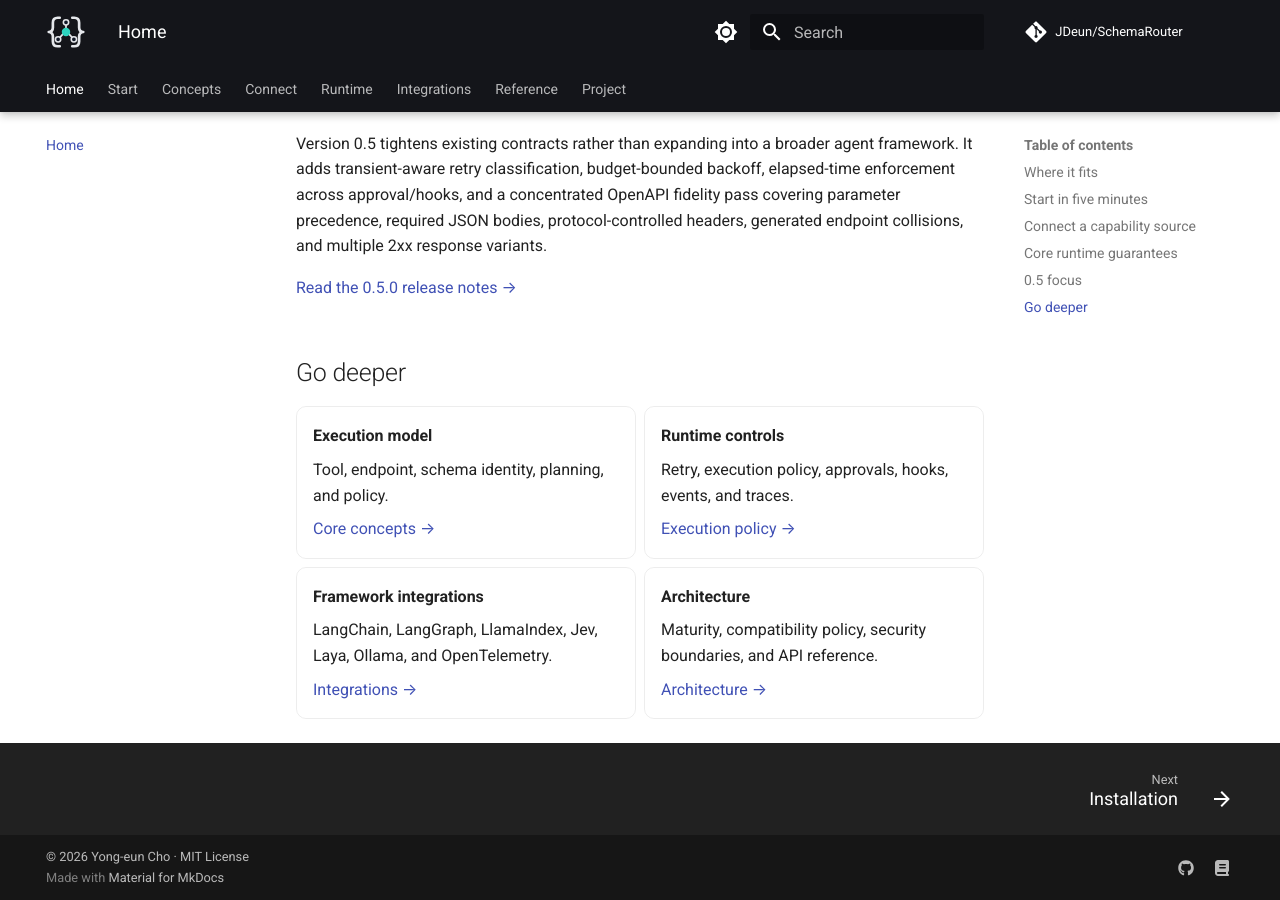
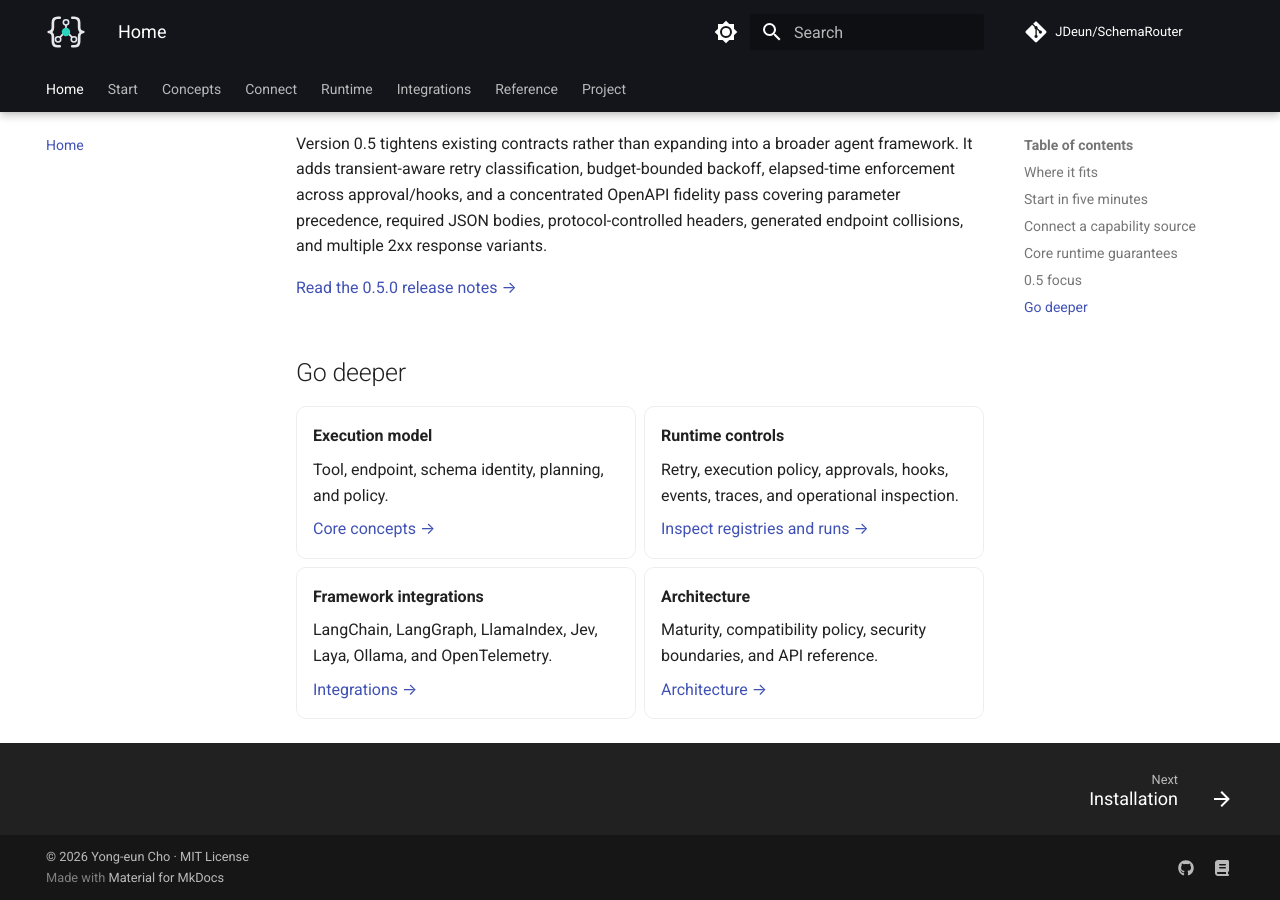
Before and after one commit to JDeun/SchemaRouter, an MkDocs documentation site: the page built from docs/index.md, in a window 1280 px wide and 900 px high, scrolled down 2914 px. Built offline with MkDocs 1.6.1 and Material for MkDocs 9.7.7, drawn with Linux system fonts in a browser that asks for light colours; comment, search, counter and statistics services are not loaded.

Commit message:
docs: link operational inspection from homepage

```diff
--- a/docs/index.md
+++ b/docs/index.md
@@ -149,9 +149,9 @@ variants.
 
 -   **Runtime controls**
 
-    Retry, execution policy, approvals, hooks, events, and traces.
+    Retry, execution policy, approvals, hooks, events, traces, and operational inspection.
 
-    [Execution policy →](guides/execution-policy.md)
+    [Inspect registries and runs →](guides/inspection.md)
 
 -   **Framework integrations**
 
```
